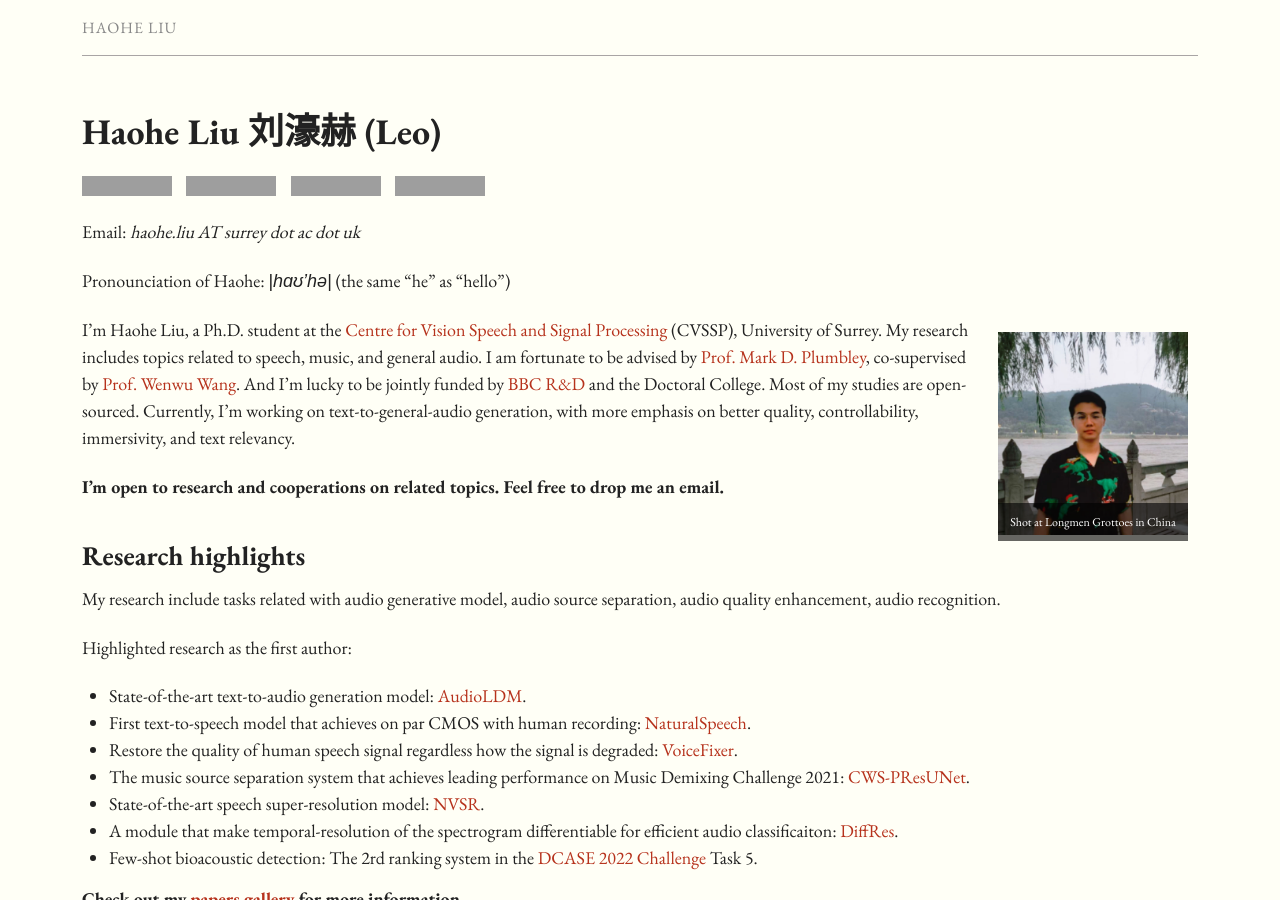
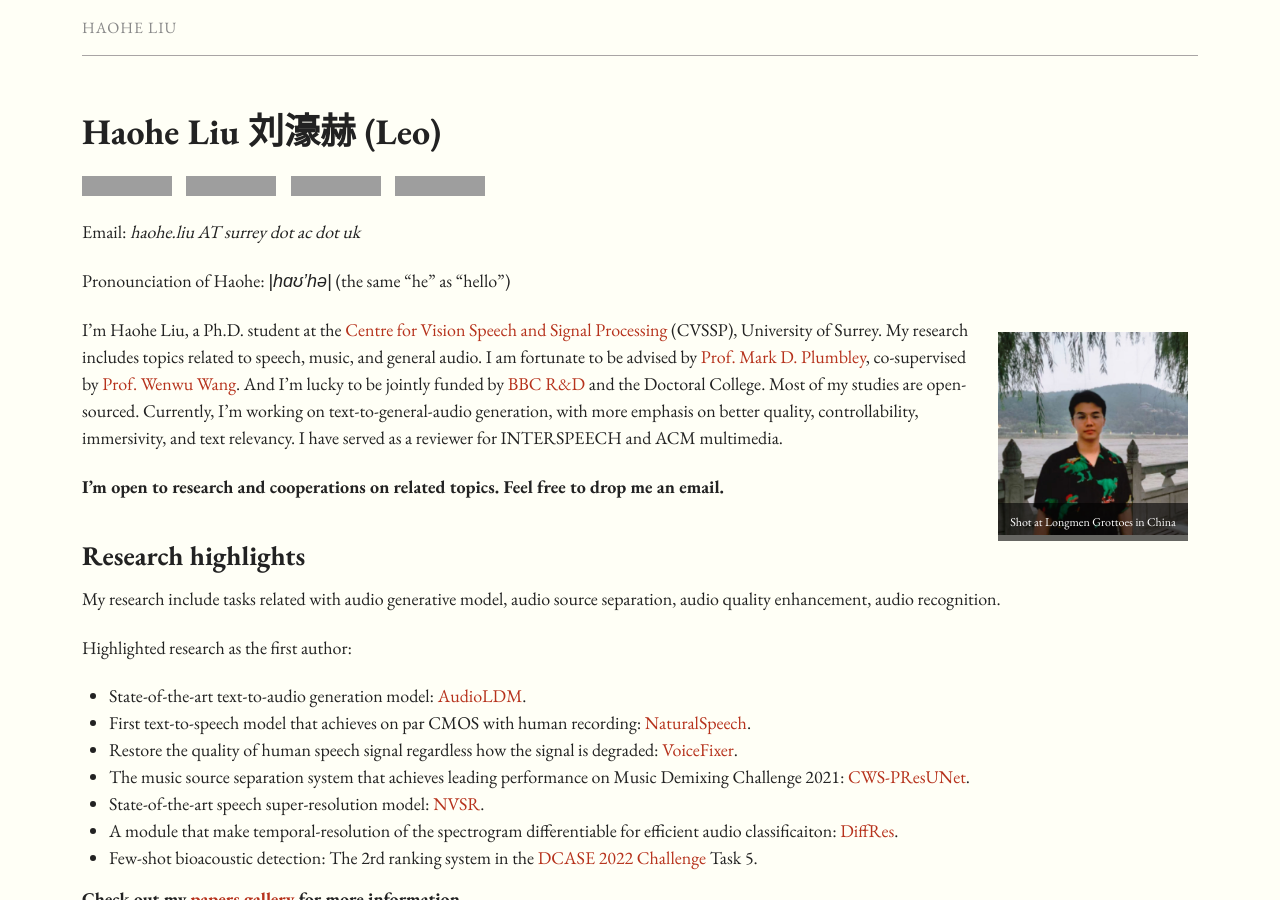
Before and after one commit to haoheliu/haoheliu.github.io, a Jekyll site: the page built from index.md, in a window 1280 px wide and 900 px high. Built offline with Jekyll 4.4.1, drawn with Linux system fonts in a browser that asks for light colours; comment, search, counter and statistics services are not loaded; grey boxes are pictures that could not be loaded.

Commit message:
Update index.md

```diff
--- a/index.md
+++ b/index.md
@@ -541,7 +541,7 @@ Pronounciation of Haohe: <span style="font-family: &quot;Doulos SIL&quot;, sans-
 
 {% include image.html url="images/longmen.jpg" caption="Shot at Longmen Grottoes in China" width="190px" align="right" %}
 
-I’m Haohe Liu, a Ph.D. student at the [Centre for Vision Speech and Signal Processing] (CVSSP), University of Surrey. My research includes topics related to speech, music, and general audio. I am fortunate to be advised by [Prof. Mark D. Plumbley], co-supervised by [Prof. Wenwu Wang]. And I’m lucky to be jointly funded by [BBC R&D] and the Doctoral College. Most of my studies are open-sourced. Currently, I'm working on text-to-general-audio generation, with more emphasis on better quality, controllability, immersivity, and text relevancy.
+I’m Haohe Liu, a Ph.D. student at the [Centre for Vision Speech and Signal Processing] (CVSSP), University of Surrey. My research includes topics related to speech, music, and general audio. I am fortunate to be advised by [Prof. Mark D. Plumbley], co-supervised by [Prof. Wenwu Wang]. And I’m lucky to be jointly funded by [BBC R&D] and the Doctoral College. Most of my studies are open-sourced. Currently, I'm working on text-to-general-audio generation, with more emphasis on better quality, controllability, immersivity, and text relevancy. I have served as a reviewer for INTERSPEECH and ACM multimedia.
 
 <!-- In the CVSSP, I’m working as part of the [AI for Sound] project with the goal of developing new methods for automatic labeling of sound environments and events in broadcast audio, assisting production staff to find and search through content, and helping the general public access archive content.  -->
 <!-- I’m also working closely with BBC R&D Audio Team on putting our audio recognition algorithms into production, such as generating machine tags in [BBC sound effect library]. -->
```
